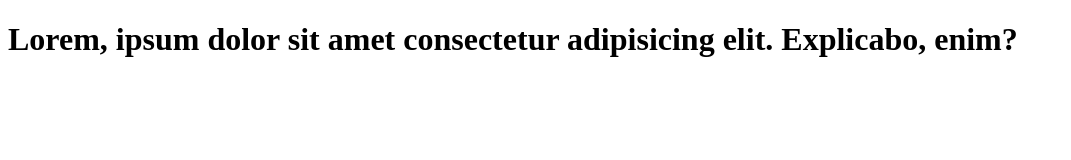
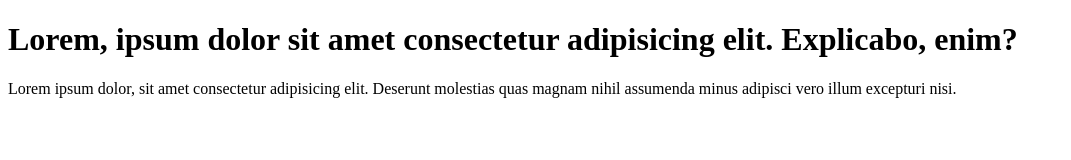
Before and after one commit to nahom-kasa/learn-git, a plain HTML site: page index.html in a window 1280 px wide. Shown: the whole page, without its empty margins (0-1071 px from the left). Drawn offline with Linux system fonts and the light colour scheme.

Commit message:
li added

```diff
--- a/index.html
+++ b/index.html
@@ -7,5 +7,6 @@
 </head>
 <body>
     <h1>Lorem, ipsum dolor sit amet consectetur adipisicing elit. Explicabo, enim?</h1>
+    <P>Lorem ipsum dolor, sit amet consectetur adipisicing elit. Deserunt molestias quas magnam nihil assumenda minus adipisci vero illum excepturi nisi.</P>
 </body>
 </html>
```
